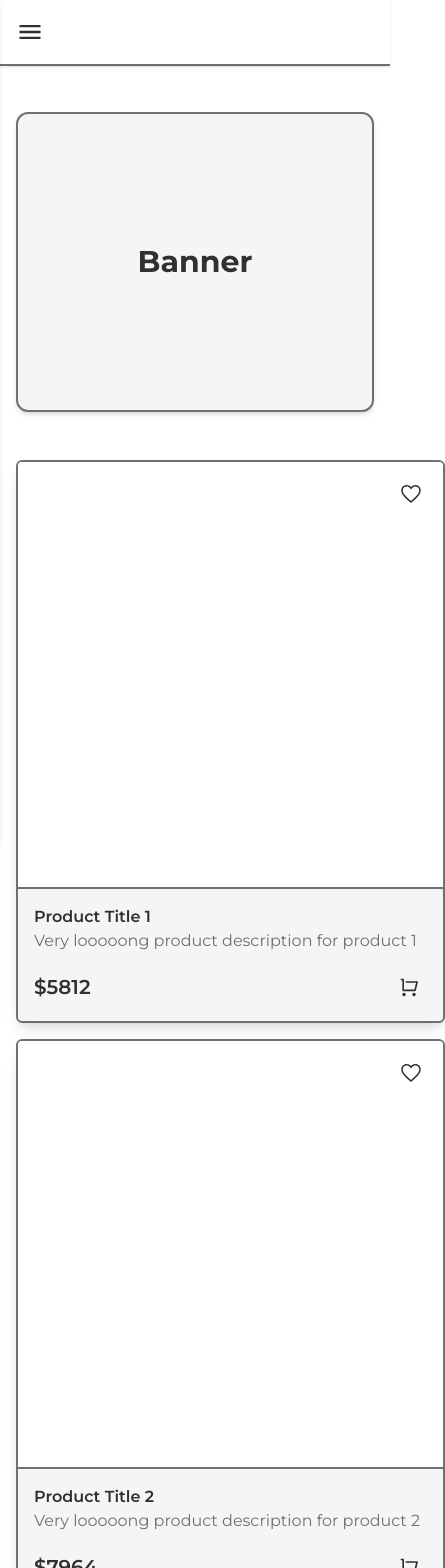
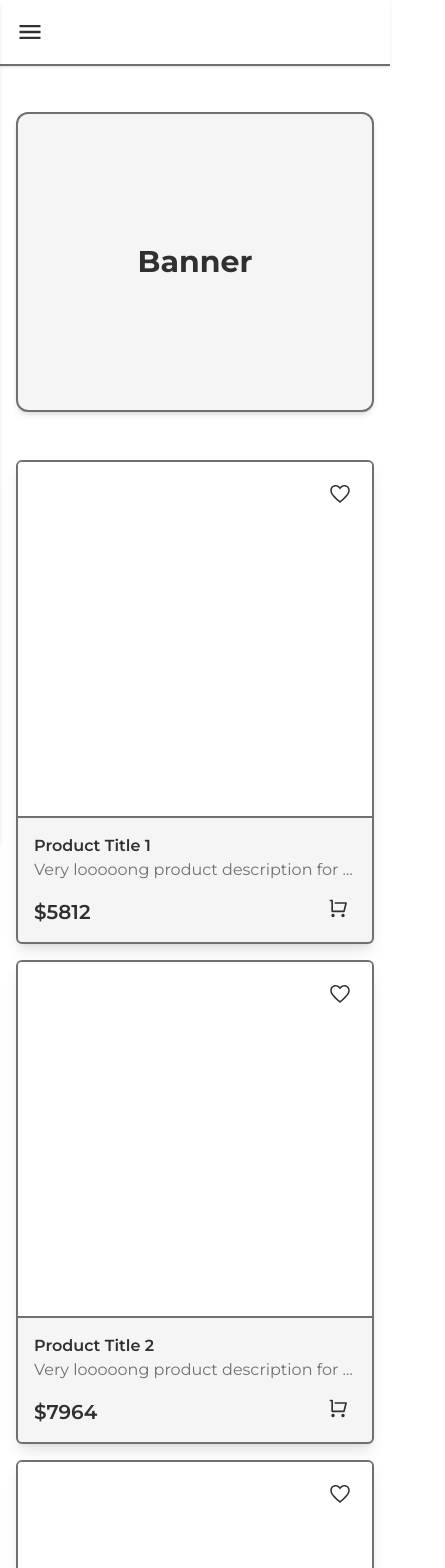
Before and after one commit to pticasolovey20/next_ecommerce, a Next.js app: page / in a window 390 px wide. Shown: the top 1568 px of the page, 445 px wide, since content can reach past the window. Built offline with nearby package versions, Linux system fonts and the light colour scheme.

Commit message:
added aria label to the icon buttons, fixed product card responsivenes

```diff
--- a/components/product/ProductCard.tsx
+++ b/components/product/ProductCard.tsx
@@ -12,34 +12,37 @@ interface ProductCardProps {
 
 const ProductCard = ({ product }: ProductCardProps) => {
   return (
-    <Link href={`/products/${product.id}`}>
     <div
       className={classNames(
         "relative w-full",
         "rounded-md border-2 border-muted-foreground",
-          "shadow-lg bg-muted cursor-pointer overflow-hidden"
+        "shadow-lg bg-muted overflow-hidden"
       )}
     >
-        <div className="relative w-full aspect-square bg-background" />
-
-        <IconButton className="absolute top-4 right-4 w-8 h-8 hover:bg-muted">
-          <IoMdHeartEmpty className="w-full h-full" />
-        </IconButton>
+      <Link href={`/products/${product.id}`}>
+        <div className="relative w-full aspect-square bg-background hover:bg-muted/50 transition-colors" />
 
         <div className="p-4 border-t-2 border-muted-foreground">
           <h2 className="font-semibold">{product.title}</h2>
           <p className="w-full truncate text-muted-foreground">{product.description}</p>
+          <span className="text-xl font-semibold mt-4 block">${product.price}</span>
+        </div>
+      </Link>
 
-          <div className="flex items-center justify-between mt-4">
-            <span className="text-xl font-semibold">${product.price}</span>
+      <IconButton
+        ariaLabel="Add to favorite"
+        className="absolute top-4 right-4 w-8 h-8 hover:bg-muted z-10"
+      >
+        <IoMdHeartEmpty className="w-full h-full" />
+      </IconButton>
 
-            <IconButton className="w-9 h-9 p-2 hover:bg-background">
+      <IconButton
+        ariaLabel="Add to cart"
+        className="absolute bottom-4 right-4 w-9 h-9 p-2 hover:bg-background z-10"
+      >
         <RiShoppingCartLine className="w-full h-full" />
       </IconButton>
     </div>
-        </div>
-      </div>
-    </Link>
   );
 };
 
--- a/ui/IconButton.tsx
+++ b/ui/IconButton.tsx
@@ -3,14 +3,16 @@ import { classNames } from "@/utils/classNames";
 
 interface IconButtonProps {
   onClick?: () => void;
+  ariaLabel: string;
   className?: string;
   children: ReactNode;
 }
 
-const IconButton = ({ onClick, className, children }: IconButtonProps) => {
+const IconButton = ({ onClick, ariaLabel, className, children }: IconButtonProps) => {
   return (
     <button
       onClick={onClick}
+      aria-label={ariaLabel}
       className={classNames(
         "flex items-center justify-center",
         "p-1 rounded-md cursor-pointer hover:bg-gray-300",
```
Lines whose indentation alone changed are shown as unchanged.
